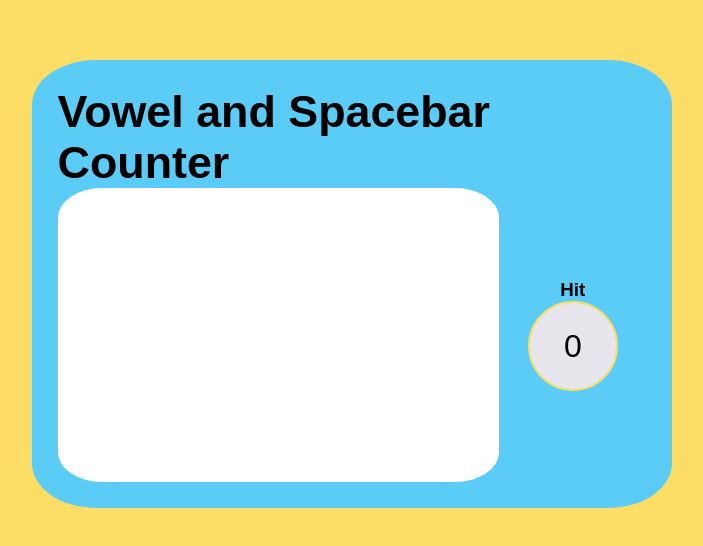
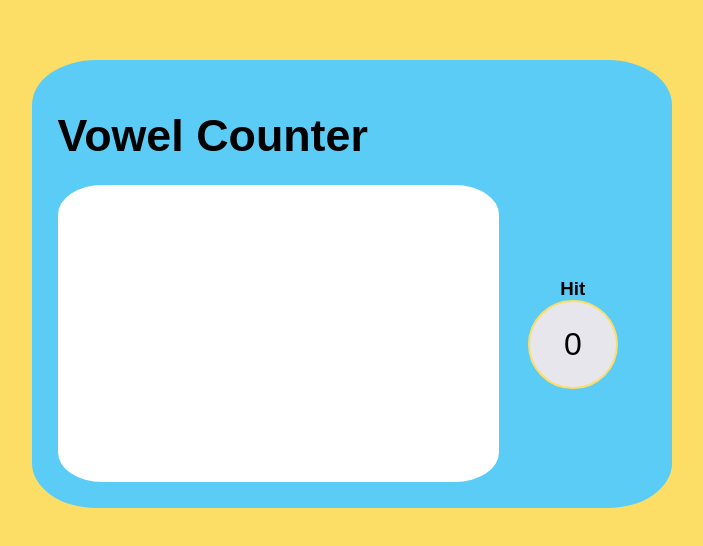
Before and after one commit to santiagoejm/Vowel_Counter, a plain HTML site: page index.html in a window 1280 px wide. Shown: the part 116-662 px from the top of the page, without its empty margins (288-991 px from the left). Drawn offline with Linux system fonts and the light colour scheme; a web font is replaced by a local one.

Commit message:
vowel counter html

```diff
--- a/index.html
+++ b/index.html
@@ -16,7 +16,7 @@
   <body>
     <div class="container">
       <div class="app">
-        <h1>Vowel and Spacebar Counter</h1>
+        <h1>Vowel Counter</h1>
         <textarea name="text" id="text"></textarea>
         <div class="counter">
           <h3>Hit</h3>
```
